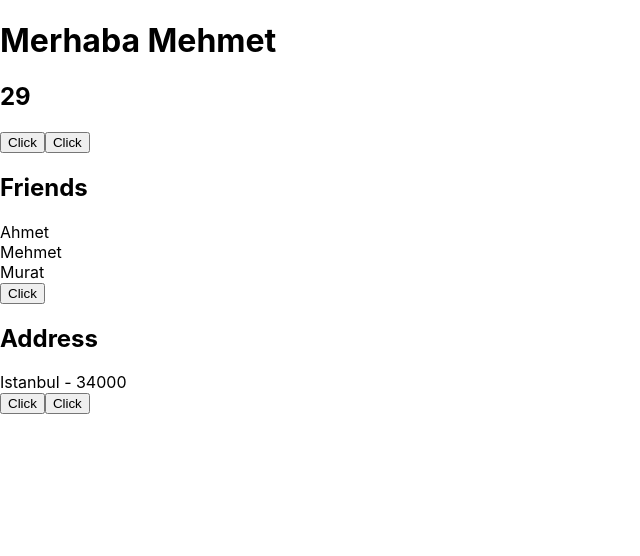
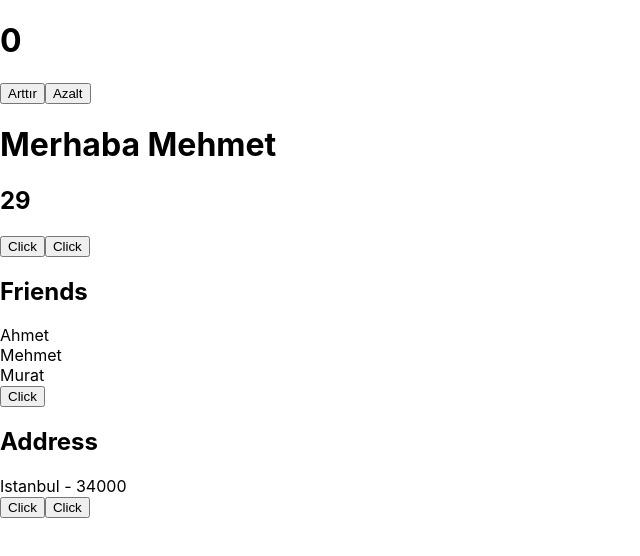
Before and after one commit to ErginTIRAVOGLU/patika-react-state, a React (Create React App) app: page / in a window 1280 px wide. Shown: the top 556 px of the page, without its empty margins (0-640 px from the left). Built offline with nearby package versions, Linux system fonts and the light colour scheme.

Commit message:
Counter added

```diff
--- a/src/App.js
+++ b/src/App.js
@@ -1,4 +1,5 @@
-import { useState } from "react";
+import {  useState } from "react";
+import Counter from "./Components/Counter";
 
 function App() {
   const [name, setName] = useState("Mehmet");
@@ -7,6 +8,7 @@ function App() {
   const [address, setAddress] = useState({title:"Istanbul", zip:34000});
   return (
     <div className="App">
+        <Counter/>
       <h1>Merhaba {name}</h1>
       <h2>{age}</h2>
 
--- /dev/null
+++ b/src/Components/Counter.js
@@ -0,0 +1,22 @@
+import React, { useState } from 'react'
+
+function Counter() {
+    const [count,setCount]=useState(0);
+
+    const increase = () => {
+        setCount(count+1);
+    }
+
+    const decrease = () => {
+        setCount(count-1);
+    }
+
+  return (
+    <div><h1>{count}</h1>
+    <button onClick={increase}>Arttır</button>
+    <button onClick={decrease}>Azalt</button>
+    </div>
+  )
+}
+
+export default Counter
```
